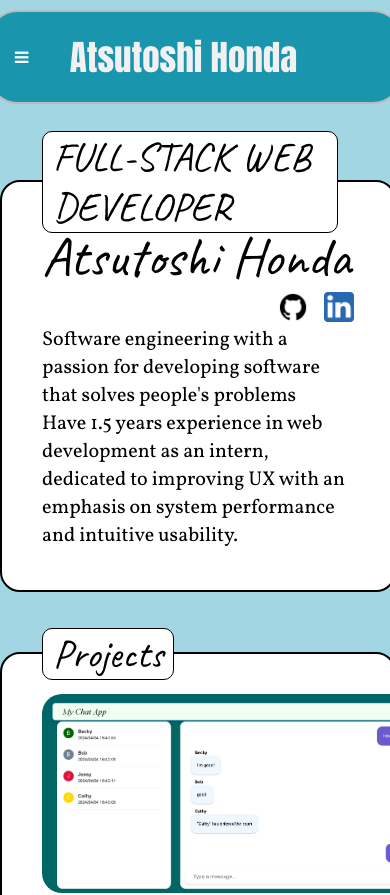
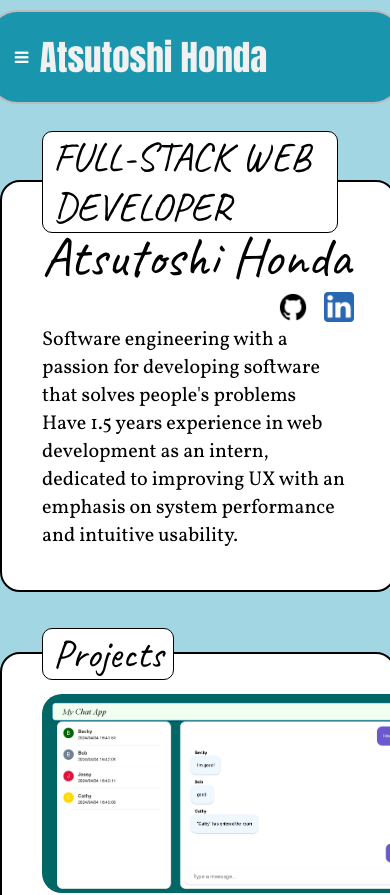
Before and after one commit to atmaxstar/portfolio, a React (Vite) app: page / in a window 390 px wide. Shown: the top 895 px of the page. Built offline with nearby package versions, Linux system fonts and the light colour scheme; no server answers.

Commit message:
adapted responsive design

```diff
--- a/src/layouts/header/index.tsx
+++ b/src/layouts/header/index.tsx
@@ -51,7 +51,7 @@ const MenuIcon = styled.div`
 `
 
 const StyledIcon = styled.i`
-    width: 50px;
+    width: 20px;
     padding: 9px 5px;
     transition: 0.3s;
     color: white;
```
